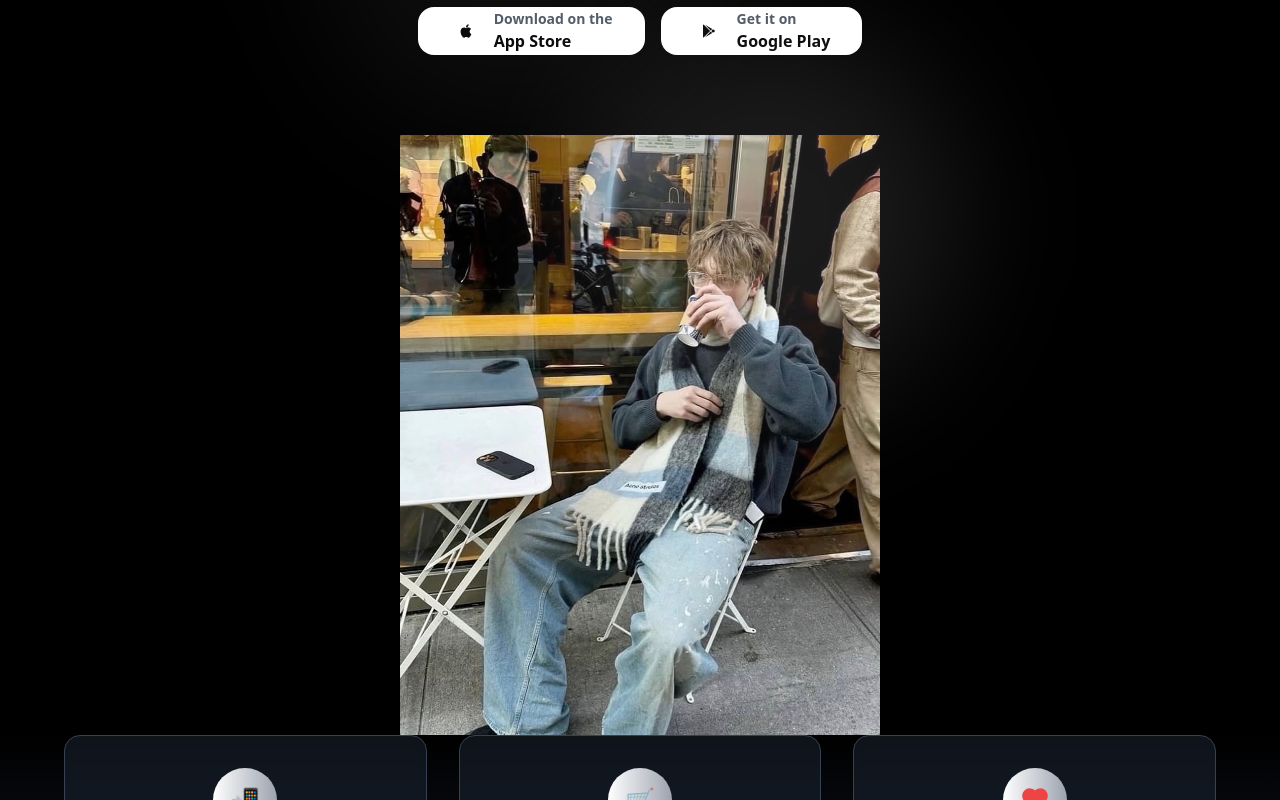
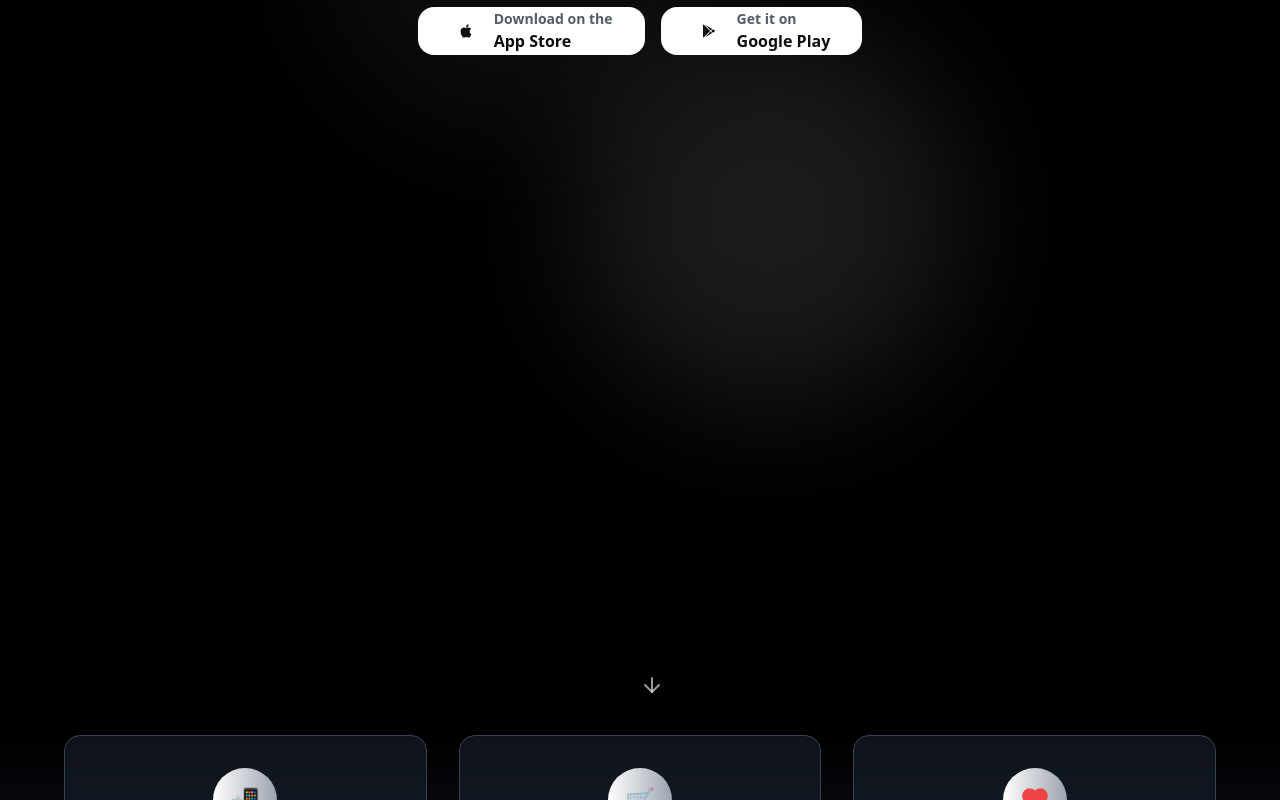
Before and after one commit to nikiblazin/blazin-express-landing, a React (Vite) app: page / in a window 1280 px wide. Shown: the part 580-1380 px from the top of the page. Built offline with nearby package versions, Linux system fonts and the light colour scheme.

Commit message:
Implement infinite loop

```diff
--- a/src/components/FitsCarousel.tsx
+++ b/src/components/FitsCarousel.tsx
@@ -12,35 +12,53 @@ const fitImages = [fit1, fit2, fit3, fit4, fit5, fit6, fit7, fit8];
 
 export const FitsCarousel = () => {
   const [currentIndex, setCurrentIndex] = useState(0);
+  const [isTransitioning, setIsTransitioning] = useState(true);
+
+  // Duplicate images for seamless infinite loop
+  const allImages = [...fitImages, ...fitImages];
 
   useEffect(() => {
     const interval = setInterval(() => {
-      setCurrentIndex((prev) => (prev + 1) % fitImages.length);
-    }, 2000); // 2 seconds per image
+      setIsTransitioning(true);
+      setCurrentIndex((prev) => prev + 1);
+    }, 2000);
 
     return () => clearInterval(interval);
   }, []);
 
+  useEffect(() => {
+    // Reset to beginning when we reach the duplicated section
+    if (currentIndex === fitImages.length) {
+      setTimeout(() => {
+        setIsTransitioning(false);
+        setCurrentIndex(0);
+      }, 700); // Match transition duration
+    }
+  }, [currentIndex]);
+
   return (
     <div className="w-full h-[500px] md:h-[600px] overflow-hidden relative">
-      {fitImages.map((image, index) => (
+      <div
+        className={`flex flex-col ${isTransitioning ? 'transition-transform duration-700 ease-in-out' : ''}`}
+        style={{
+          transform: `translateY(-${currentIndex * 100}%)`,
+        }}
+      >
+        {allImages.map((image, index) => (
           <div
             key={index}
-          className="absolute inset-0 transition-all duration-700 ease-in-out px-4 flex items-center justify-center"
-          style={{
-            transform: `translateY(${(index - currentIndex) * 100}%)`,
-            opacity: index === currentIndex ? 1 : 0,
-          }}
+            className="w-full h-[500px] md:h-[600px] flex-shrink-0 px-4 flex items-center justify-center"
           >
             <div className="relative aspect-[3/4] w-full max-w-[360px] md:max-w-[480px] mx-auto">
               <img
                 src={image}
-              alt={`Fit ${index + 1}`}
+                alt={`Fit ${(index % fitImages.length) + 1}`}
                 className="w-full h-full object-cover rounded-2xl md:rounded-3xl shadow-2xl"
               />
             </div>
           </div>
         ))}
       </div>
+    </div>
   );
 };
```
Lines whose indentation alone changed are shown as unchanged.
